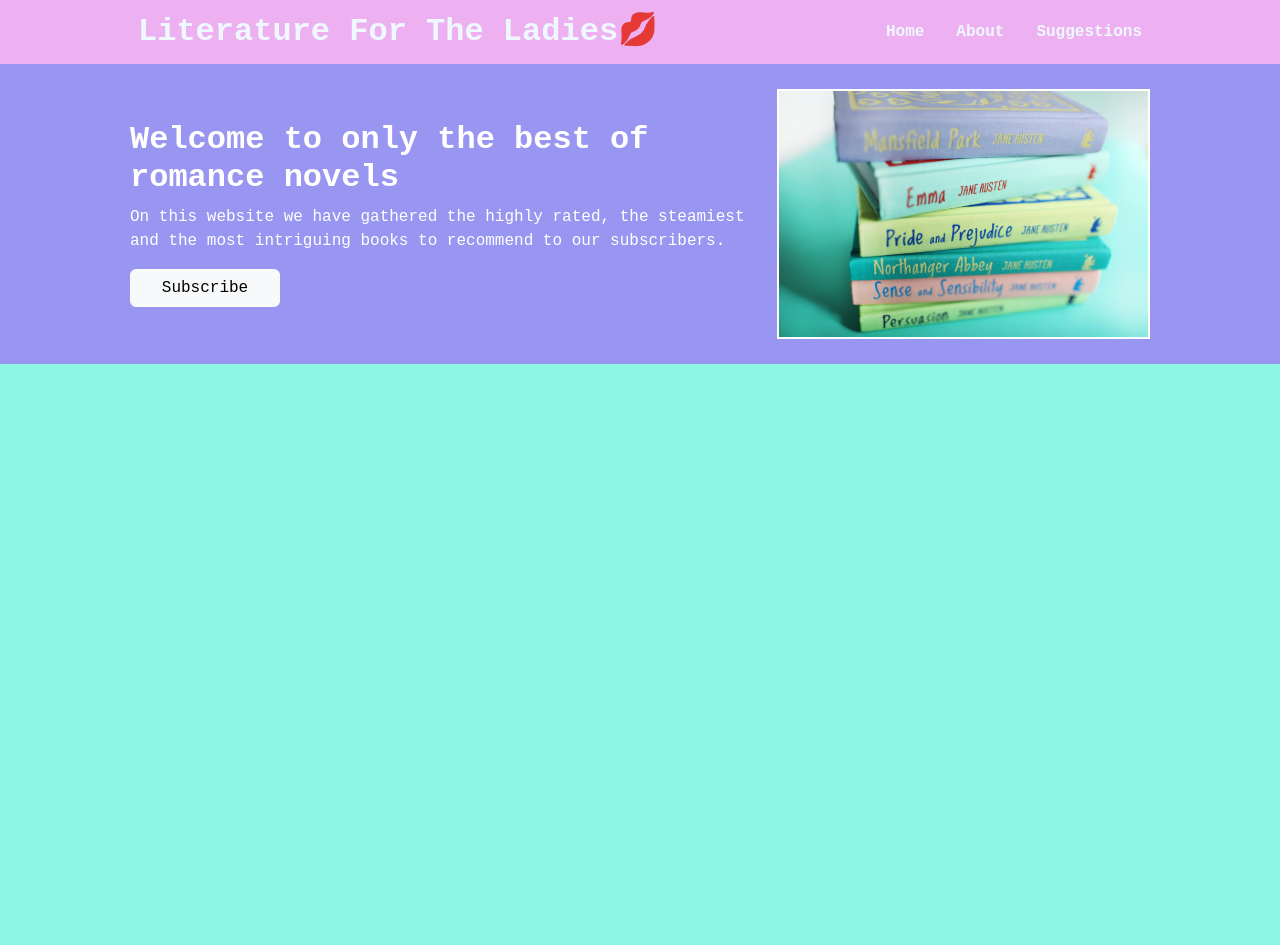
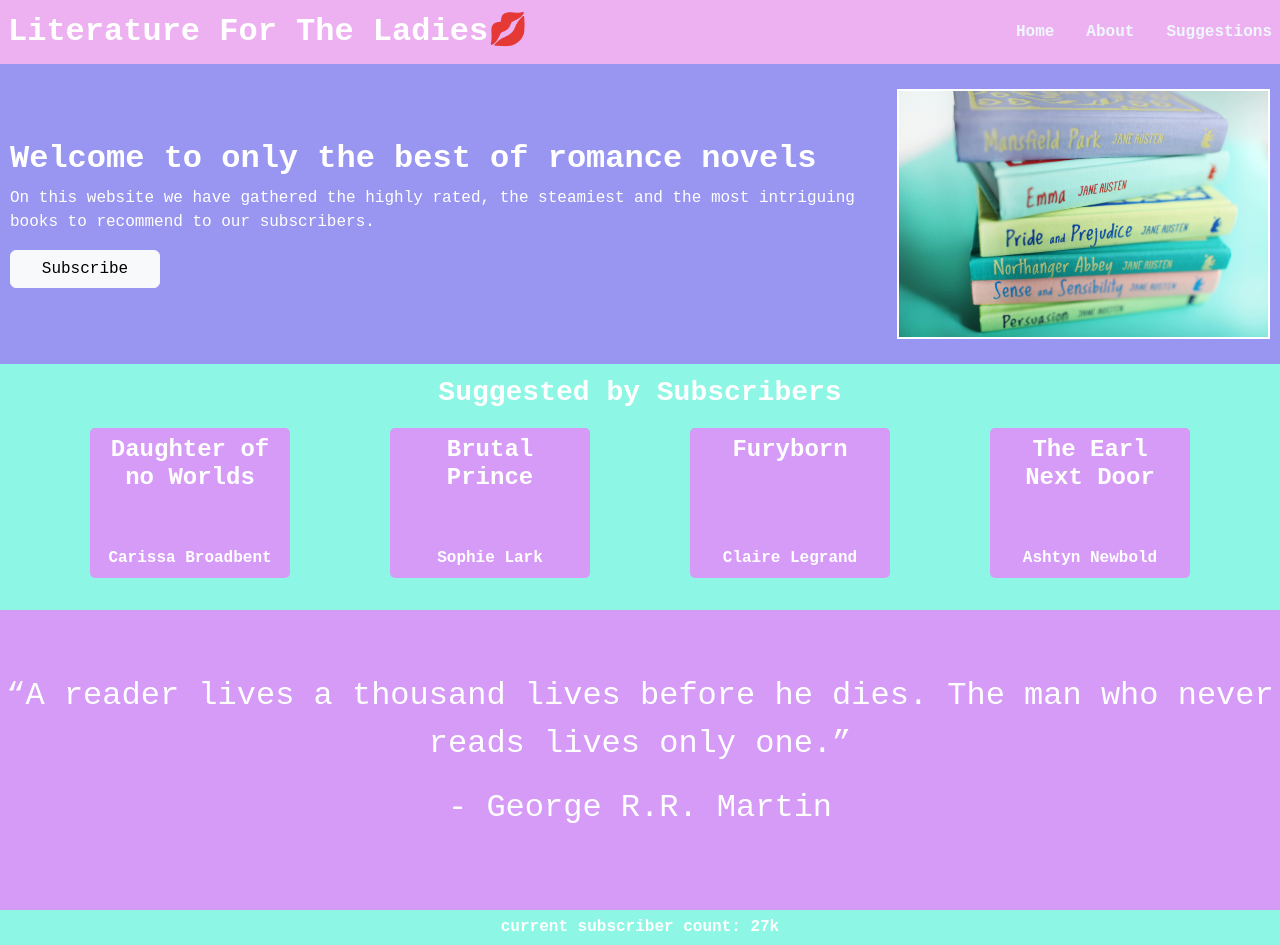
Before and after one commit to bubb1es97/FirstWebsite, a plain HTML site: page index.HTML in a window 1280 px wide. Before the commit the page ends 800 px from the top, so only its background shows below. Drawn offline with nearby package versions, Linux system fonts and the light colour scheme.

Commit message:
add third container and footer

```diff
--- a/index.HTML
+++ b/index.HTML
@@ -28,5 +28,36 @@
         </div>
         <img src="books.jpg" alt="stack of books">
     </div>
+    <div class="secondcontainer">
+        <h3>Suggested by Subscribers</h3>
+    </div>
+    <div class="boxes">
+        <div>
+            <h4>Daughter of no Worlds</h4>
+            <p>Carissa Broadbent</p>
+        </div>
+        <div>
+            <h4>Brutal Prince</h4>
+            <p>Sophie Lark</p>
+        </div>
+        <div>
+            <h4>Furyborn</h4>
+            <p>Claire Legrand</p>
+        </div>
+        <div>
+            <h4>The Earl Next Door</h4>
+            <p>Ashtyn Newbold</p>
+        </div>
+    </div>
+    <div class="thirdcontainer">
+        <div class="firstquote">
+            <p>“A reader lives a thousand lives before he dies.
+            The man who never reads lives only one.”</p>
+            <p>- George R.R. Martin</p>
+        </div>
+    </div>
+    <div class="footer">
+        <p>current subscriber count: 27k</p>
+    </div>
 </body>
 </html>
--- a/style.css
+++ b/style.css
@@ -1,8 +1,8 @@
-*{
+/* *{
     box-sizing: border-box;
     margin: 0;
     padding: 0;
-}
+} */
 
 body{
     font-family: 'Courier New', Courier, monospace;
@@ -15,14 +15,13 @@ body{
     display: flex;
     justify-content: space-between;
     align-items: center;
-    padding: 0 130px;
     gap: 10px;
 
 }
 
 .logo{
-    font-weight: bold;
-    color: aliceblue;
+    font-weight: 700;
+    color: white;
     font-size: 32px;
     display: flex;
     align-items: start;
@@ -41,7 +40,7 @@ ul{
     padding: 0;
     display: flex;
     gap: 32px;
-    font-weight: bold;
+    font-weight: 700;
 }
 
 a{
@@ -52,17 +51,16 @@ a{
     background-color: #9896f1;
     color: white;
     height: 300px;
-    padding: 0 130px;
     display: flex;
-    flex-basis: auto;
     align-items: center;
+    padding: 0 10px;
+    gap: 12px;
 }
 
 .welcome{
     display: flex;
     flex-direction: column;
-    padding-right: 20px;
-    margin-right: 8px;
+    flex-wrap: wrap;
 }
 .firstcontainer .welcome h2{
     display: flex;
@@ -72,9 +70,8 @@ a{
 }
 
 
-img{
-    display: flex;
-    flex: 1;
+.firstcontainer img{
+
     height: 250px;
     border: 2px solid white;
 }
@@ -82,3 +79,79 @@ img{
 button{
     width: 150px;
 }
+
+.secondcontainer{
+    display: flex;
+    justify-content: center;
+    margin-top: 12px;
+}
+
+.secondcontainer h3{
+    font-weight: 700;
+    color: white;
+}
+
+.boxes{
+    display: flex;
+    justify-content: space-evenly;
+}
+
+.boxes div{
+    display: flex;
+    flex-direction: column;
+    justify-content: space-between;
+    align-items: center;
+    width: 200px;
+    height: 150px;
+    margin: 10px;
+    border-radius: 5px;
+    padding: 8px;
+    color: white;
+    background-color: #d59bf6;
+}
+
+div h4{
+    margin: 0;
+    padding: 0;
+    text-align: center;
+    font-weight: 600;
+
+}
+
+.boxes div p{
+    margin: 0;
+    padding: 0;
+    font-weight: 600;
+}
+
+.thirdcontainer{
+    display: flex;
+    height: 300px;
+    align-items: center;
+    background-color: #d59bf6;
+    margin-top: 22px;
+
+}
+
+.thirdcontainer .firstquote{
+   font-size: 32px;
+   text-align: center;
+   color: white;
+
+}
+
+.footer{
+    display: flex;
+    background-color: #8ef6e4;
+    color: white;
+    font-weight: 700;
+    justify-content: center;
+    margin-bottom: auto;
+    height: 35px;
+
+}
+
+.footer p{
+    margin: 0;
+    align-self: center;
+}
```
Also changed, not shown: SkylarKangimg.jpg (added), 2 other files.
